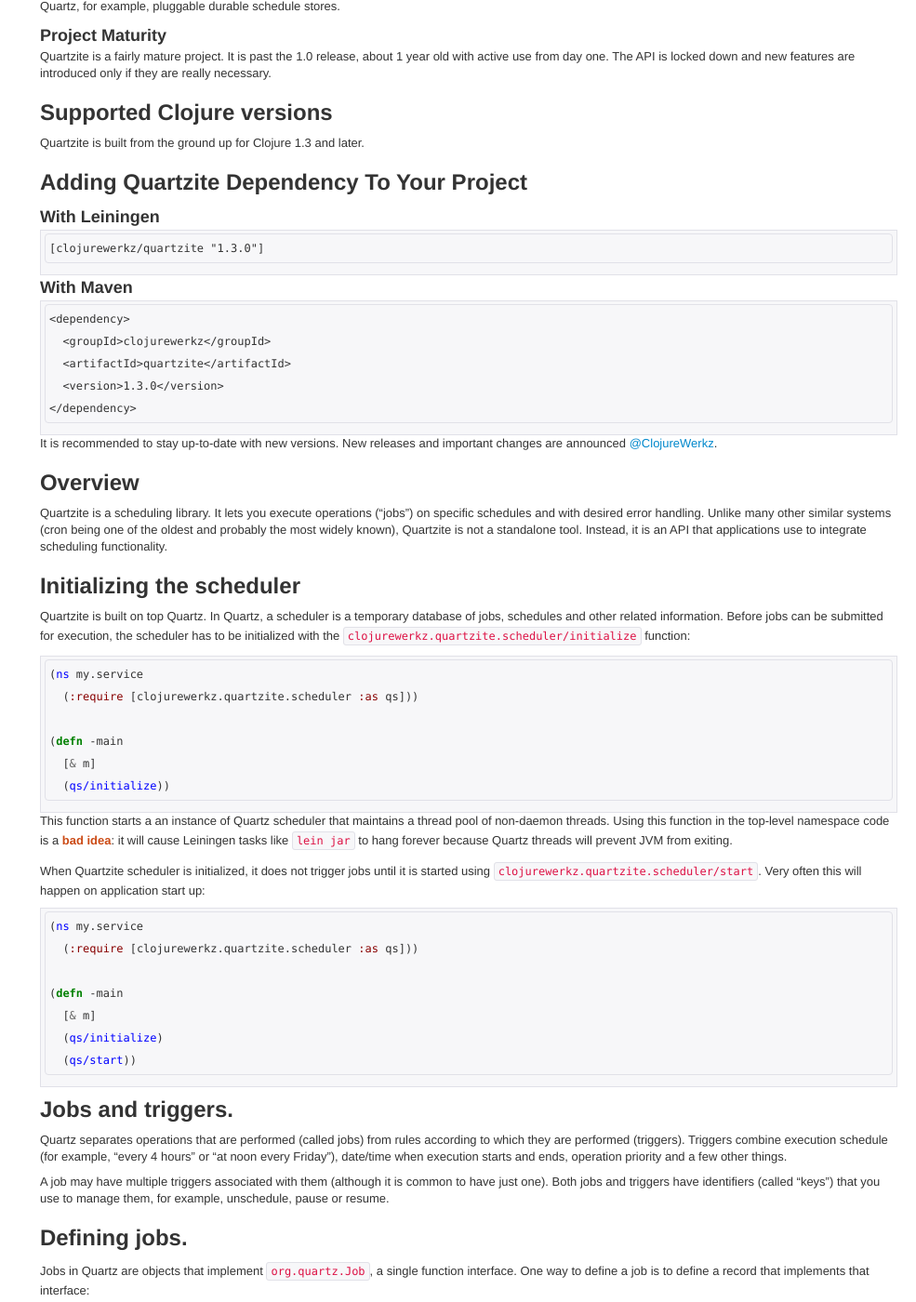
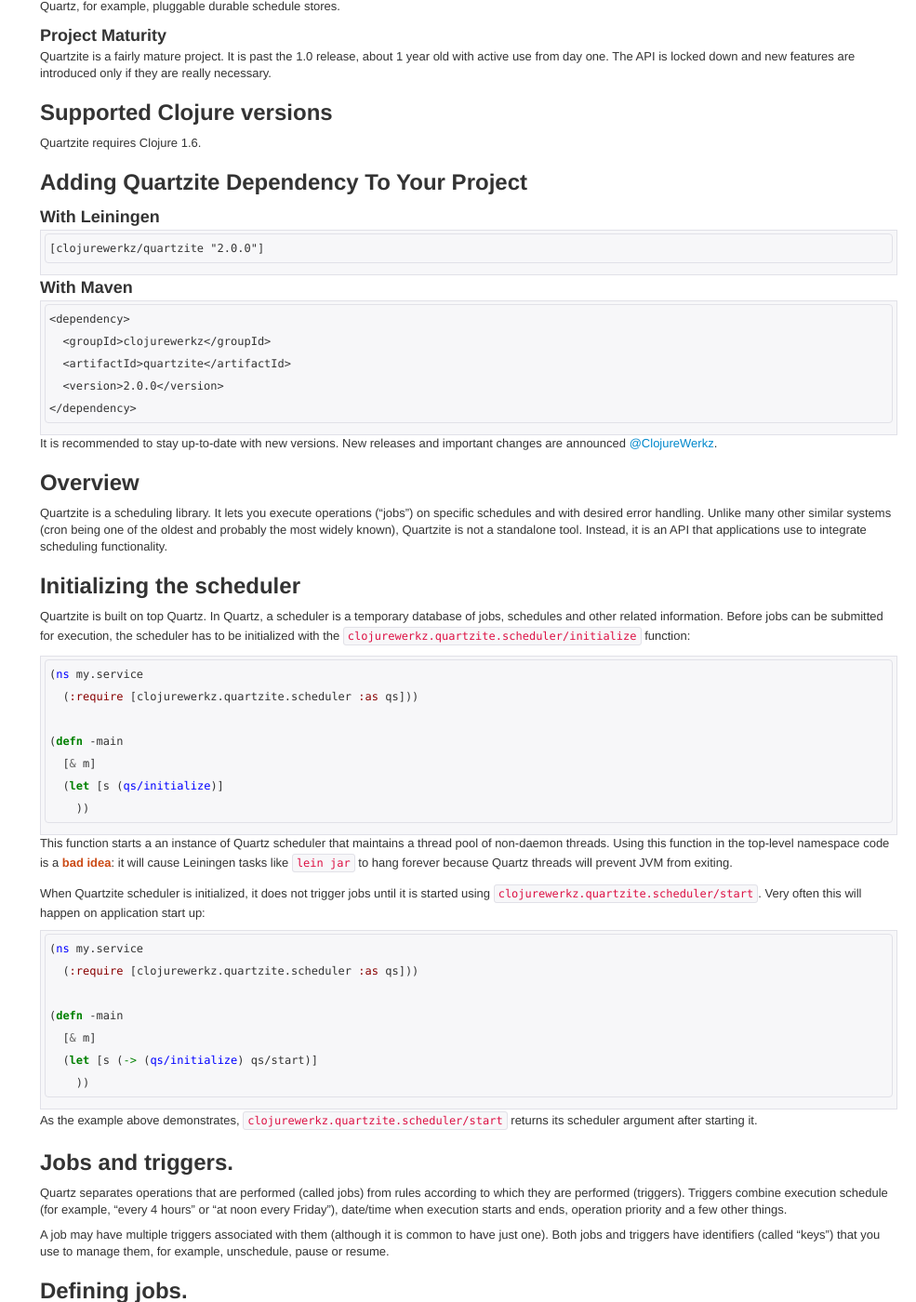
Before and after one commit to clojurewerkz/quartzite.docs, a Jekyll site: the page built from articles/getting_started.md, in a window 1280 px wide and 1400 px high, scrolled down 516 px. Shown: the whole window at 93% size, without its empty margins (295-1280 px from the left). Built offline with Jekyll 4.4.1, drawn with Linux system fonts in a browser that asks for light colours; some web fonts are replaced; Markdown is read by kramdown in place of the engine named in the settings; comment, search, counter and statistics services are not loaded; some of the changed text lies outside the part shown.

Commit message:
Update Getting Started for 2.0

````diff
--- a/articles/getting_started.md
+++ b/articles/getting_started.md
@@ -19,7 +19,7 @@
 
 ## What version of Quartzite does this guide cover?
 
-This guide covers Quartzite `1.3.x` (including beta releases).
+This guide covers Quartzite `2.0.x` (including beta releases).
 
 
 ## Quartzite Overview
@@ -42,21 +42,21 @@
 
 ## Supported Clojure versions
 
-Quartzite is built from the ground up for Clojure 1.3 and later.
+Quartzite requires Clojure 1.6.
 
 
 ## Adding Quartzite Dependency To Your Project
 
 ### With Leiningen
 
-    [clojurewerkz/quartzite "1.3.0"]
+    [clojurewerkz/quartzite "2.0.0"]
 
 ### With Maven
 
     <dependency>
       <groupId>clojurewerkz</groupId>
       <artifactId>quartzite</artifactId>
-      <version>1.3.0</version>
+      <version>2.0.0</version>
     </dependency>
 
 It is recommended to stay up-to-date with new versions. New releases and important changes are announced [@ClojureWerkz](http://twitter.com/ClojureWerkz).
@@ -64,15 +64,21 @@
 
 ## Overview
 
-Quartzite is a scheduling library. It lets you execute operations ("jobs") on specific schedules and with desired error handling. Unlike many other
-similar systems (cron being one of the oldest and probably the most widely known), Quartzite is not a standalone tool. Instead, it is an API that
-applications use to integrate scheduling functionality.
+Quartzite is a scheduling library. It lets you execute operations
+("jobs") on specific schedules and with desired error handling. Unlike
+many other similar systems (cron being one of the oldest and probably
+the most widely known), Quartzite is not a standalone tool. Instead,
+it is an API that applications use to integrate scheduling
+functionality.
 
 
 ## Initializing the scheduler
 
-Quartzite is built on top Quartz. In Quartz, a scheduler is a temporary database of jobs, schedules and other related information. Before jobs can be submitted for execution,
-the scheduler has to be initialized with the `clojurewerkz.quartzite.scheduler/initialize` function:
+Quartzite is built on top Quartz. In Quartz, a scheduler is a
+temporary database of jobs, schedules and other related
+information. Before jobs can be submitted for execution, the scheduler
+has to be initialized with the
+`clojurewerkz.quartzite.scheduler/initialize` function:
 
 ``` clojure
 (ns my.service
@@ -80,14 +86,19 @@
 
 (defn -main
   [& m]
-  (qs/initialize))
+  (let [s (qs/initialize)]
+    ))
 ```
 
-This function starts a an instance of Quartz scheduler that maintains a thread pool of non-daemon threads. Using this function in
-the top-level namespace code is a **bad idea**: it will cause Leiningen tasks like `lein jar` to hang forever because Quartz threads will prevent
-JVM from exiting.
+This function starts a an instance of Quartz scheduler that maintains
+a thread pool of non-daemon threads. Using this function in the
+top-level namespace code is a **bad idea**: it will cause Leiningen
+tasks like `lein jar` to hang forever because Quartz threads will
+prevent JVM from exiting.
 
-When Quartzite scheduler is initialized, it does not trigger jobs until it is started using `clojurewerkz.quartzite.scheduler/start`. Very often this will happen on application start up:
+When Quartzite scheduler is initialized, it does not trigger jobs
+until it is started using `clojurewerkz.quartzite.scheduler/start`.
+Very often this will happen on application start up:
 
 ``` clojure
 (ns my.service
@@ -95,25 +106,34 @@
 
 (defn -main
   [& m]
-  (qs/initialize)
-  (qs/start))
+  (let [s (-> (qs/initialize) qs/start)]
+    ))
 ```
+
+As the example above demonstrates, `clojurewerkz.quartzite.scheduler/start` returns
+its scheduler argument after starting it.
 
 
 
 ## Jobs and triggers.
 
-Quartz separates operations that are performed (called jobs) from rules according to which they are performed (triggers). Triggers combine execution schedule
-(for example, "every 4 hours" or "at noon every Friday"), date/time when execution starts and ends, operation priority and a few other things.
+Quartz separates operations that are performed (called jobs) from
+rules according to which they are performed (triggers). Triggers
+combine execution schedule (for example, "every 4 hours" or "at noon
+every Friday"), date/time when execution starts and ends, operation
+priority and a few other things.
 
-A job may have multiple triggers associated with them (although it is common to have just one). Both jobs and triggers have identifiers (called "keys")
-that you use to manage them, for example, unschedule, pause or resume.
+A job may have multiple triggers associated with them (although it is
+common to have just one). Both jobs and triggers have identifiers
+(called "keys") that you use to manage them, for example, unschedule,
+pause or resume.
 
 
 ## Defining jobs.
 
-Jobs in Quartz are objects that implement `org.quartz.Job`, a single function interface. One way to define a job is to define a record
-that implements that interface:
+Jobs in Quartz are objects that implement `org.quartz.Job`, a single
+function interface. One way to define a job is to define a record that
+implements that interface:
 
 ``` clojure
 (defrecord NoOpJob []
@@ -123,12 +143,15 @@
     ))
 ```
 
-This does not look very Clojuric, does it. Because jobs are single method interfaces, it makes perfect sense to use Clojure functions as jobs.
-Unfortunately, due to certain Quartz implementation details and the way Clojure loads generated classes, many approaches to using
+This does not look very Clojuric, does it. Because jobs are single
+method interfaces, it makes perfect sense to use Clojure functions as
+jobs.  Unfortunately, due to certain Quartz implementation details and
+the way Clojure loads generated classes, many approaches to using
 functions do not work.
 
-Quartzite provides a macro that makes defining jobs more concise but avoids limitations of using proxies and reification. The macro
-is `clojurewerkz.quartzite.jobs/defjob`:
+Quartzite provides a macro that makes defining jobs more concise but
+avoids limitations of using proxies and reification. The macro is
+`clojurewerkz.quartzite.jobs/defjob`:
 
 ``` clojure
 (ns my.service
@@ -137,8 +160,8 @@
 
 (defn -main
   [& m]
-  (qs/initialize)
-  (qs/start))
+  (let [s (-> (qs/initialize) qs/start)]
+    ))
 
 (defjob NoOpJob
   [ctx]
@@ -160,11 +183,11 @@
 
 (defn -main
   [& m]
-  (qs/initialize)
-  (qs/start)
-  (let [job (j/build
+  (let [s   (-> (qs/initialize) qs/start)
+        job (j/build
               (j/of-type NoOpJob)
-              (j/with-identity (j/key "jobs.noop.1")))]))
+              (j/with-identity (j/key "jobs.noop.1")))]
+    ))
 ```
 
 `clojurewerkz.quartzite.jobs/key` function can be used with any other function that accepts job keys.
@@ -174,8 +197,10 @@
 
 ## Using simple periodic schedules
 
-Triggers are defined using another DSL, this time from the `clojurewerkz.quartzite.triggers` namespace. Lets define a trigger that fires
-(executes its associated job) 10 times every 200 ms, starting immediately:
+Triggers are defined using another DSL, this time from the
+`clojurewerkz.quartzite.triggers` namespace. Lets define a trigger
+that fires (executes its associated job) 10 times every 200 ms,
+starting immediately:
 
 ``` clojure
 (ns my.service
@@ -184,9 +209,8 @@
 
 (defn -main
   [& m]
-  (qs/initialize)
-  (qs/start)
-  (let [trigger (t/build
+  (let [s       (-> (qs/initialize) qs/start)
+        trigger (t/build
                   (t/with-identity (t/key "triggers.1"))
                   (t/start-now)
                   (t/with-schedule (schedule
@@ -194,12 +218,16 @@
                                      (with-interval-in-milliseconds 200))))]))
 ```
 
-So how triggers are defined is quite similar to how jobs are defined. Quartz provides several types of execution schedules
-and Quartzite supports all of them in the DSL. A couple more schedule types will be demonstrated later in this guide.
+So how triggers are defined is quite similar to how jobs are
+defined. Quartz provides several types of execution schedules and
+Quartzite supports all of them in the DSL. A couple more schedule
+types will be demonstrated later in this guide.
 
-Simple periodic schedule demonstrated here is used when you need to perform a task N times with a fixed time interval.
+Simple periodic schedule demonstrated here is used when you need to
+perform a task N times with a fixed time interval.
 
-Now that we know how to define jobs and triggers, lets schedule them for execution.
+Now that we know how to define jobs and triggers, lets schedule them
+for execution.
 
 
 ## Scheduling jobs for execution
@@ -220,9 +248,8 @@
 
 (defn -main
   [& m]
-  (qs/initialize)
-  (qs/start)
-  (let [job (j/build
+  (let [s   (-> (qs/initialize) qs/start)
+        job (j/build
               (j/of-type NoOpJob)
               (j/with-identity (j/key "jobs.noop.1")))
         trigger (t/build
@@ -231,17 +258,20 @@
                   (t/with-schedule (schedule
                                      (with-repeat-count 10)
                                      (with-interval-in-milliseconds 200))))]
-  (qs/schedule job trigger)))
+  (qs/schedule s job trigger)))
 ```
 
-If the scheduler is started, execution begins according to the start moment of the submitted trigger. In the example above, the trigger
-will fire 10 times every 200 ms and expire after that. Expired triggers do not execute associated jobs.
+If the scheduler is started, execution begins according to the start
+moment of the submitted trigger. In the example above, the trigger
+will fire 10 times every 200 ms and expire after that. Expired
+triggers do not execute associated jobs.
 
 
 ## Unscheduling jobs
 
-To unschedule an operation, you unschedule its trigger (or several of them) using `clojurewerkz.quartzite.scheduler/unschedule-job`
-and `clojurewerkz.quartzite.scheduler/unschedule-jobs` functions:
+To unschedule an operation, you unschedule its trigger (or several of
+them) using `clojurewerkz.quartzite.scheduler/unschedule-job` and
+`clojurewerkz.quartzite.scheduler/unschedule-jobs` functions:
 
 ``` clojure
 (ns my.service
@@ -257,9 +287,8 @@
 
 (defn -main
   [& m]
-  (qs/initialize)
-  (qs/start)
-  (let [job (j/build
+  (let [s   (-> (qs/initialize) qs/start)
+       job  (j/build
               (j/of-type NoOpJob)
               (j/with-identity (j/key "jobs.noop.1")))
         tk      (t/key "triggers.1")
@@ -270,25 +299,33 @@
                                      (with-repeat-count 10)
                                      (with-interval-in-milliseconds 200))))]
   ;; submit for execution
-  (qs/schedule job trigger)
+  (qs/schedule s job trigger)
   ;; and immediately unschedule the trigger
-  (qs/unschedule-job tk)))
+  (qs/unschedule-job s tk)))
 ```
 
-Please note that `unschedule-job` takes a *trigger* key. `clojurewerkz.quartzite.scheduler/unschedule-jobs` works the same way but
-takes a collection of keys.
+Please note that `unschedule-job` takes a *trigger*
+key. `clojurewerkz.quartzite.scheduler/unschedule-jobs` works the same
+way but takes a collection of keys.
 
-There are other functions that delete jbos and all their triggers, pause execution of triggers and so on. They are covered in the
+There are other functions that delete jbos and all their triggers,
+pause execution of triggers and so on. They are covered in the
 [Scheduling, unscheduling and pausing jobs](/articles/unscheduling_and_pausing.html) guide.
 
 
 ## Using Cron expression schedules
 
-One of the schedule types that Quartz supports is the Cron expression schedule. It lets you define the schedule as a single expression
-similar to those used with cron(8)(http://linux.die.net/man/8/cron). This form is concise but may also seem cryptic. As such, Cron schedules
-are most commonly used when migrating legacy applications or by developers who are deeply familiar with Cron.
+One of the schedule types that Quartz supports is the Cron expression
+schedule. It lets you define the schedule as a single expression
+similar to those used with
+cron(8)(http://linux.die.net/man/8/cron). This form is concise but may
+also seem cryptic. As such, Cron schedules are most commonly used when
+migrating legacy applications or by developers who are deeply familiar
+with Cron.
 
-To define a trigger that will use a Cron expression schedule, you combine DSLs from `clojurewerkz.quartzite.triggers` and `clojurewerkz.quartzite.schedule.cron` namespaces:
+To define a trigger that will use a Cron expression schedule, you
+combine DSLs from `clojurewerkz.quartzite.triggers` and
+`clojurewerkz.quartzite.schedule.cron` namespaces:
 
 ``` clojure
 (ns my.service
@@ -304,9 +341,8 @@
 
 (defn -main
   [& m]
-  (qs/initialize)
-  (qs/start)
-  (let [job (j/build
+  (let [s   (-> (qs/initialize) qs/start)
+        job (j/build
               (j/of-type NoOpJob)
               (j/with-identity (j/key "jobs.noop.1")))
         trigger (t/build
@@ -314,18 +350,22 @@
                   (t/start-now)
                   (t/with-schedule (schedule
                                      (cron-schedule "0 0 15 ? * 5"))))]
-  (qs/schedule job trigger)))
+  (qs/schedule s job trigger)))
 ```
 
-The Quartz cron expressions are more powerful than the traditional [crontab(5)](http://linux.die.net/man/5/crontab) spec, providing
-an additional field for seconds, a special character for "increments" and more. See the [CronExpression](http://www.quartz-scheduler.org/api/2.1.5/org/quartz/CronExpression.html)
+The Quartz cron expressions are more powerful than the traditional
+[crontab(5)](http://linux.die.net/man/5/crontab) spec, providing an
+additional field for seconds, a special character for "increments" and
+more. See the
+[CronExpression](http://www.quartz-scheduler.org/api/2.1.5/org/quartz/CronExpression.html)
 javadoc for more details.
 
 
 ## Using calendar interval schedules
 
-Third type of trigger schdule is the calendar interval schedule. It fires at fixed intervals: minutes, hours, days, weeks, months or years.
-In this example, we use intervals of 1 day:
+Third type of trigger schdule is the calendar interval schedule. It
+fires at fixed intervals: minutes, hours, days, weeks, months or
+years.  In this example, we use intervals of 1 day:
 
 ``` clojure
 (ns my.service
@@ -341,9 +381,8 @@
 
 (defn -main
   [& m]
-  (qs/initialize)
-  (qs/start)
-  (let [job (j/build
+  (let [s   (-> (qs/initialize) qs/start)
+       job (j/build
               (j/of-type NoOpJob)
               (j/with-identity (j/key "jobs.noop.1")))
         trigger (t/build
@@ -351,7 +390,7 @@
                   (t/start-now)
                   (t/with-schedule (schedule
                                      (with-interval-in-days 1))))]
-  (qs/schedule job trigger)))
+  (qs/schedule s job trigger)))
 ```
 
 
@@ -373,7 +412,9 @@
             [clojurewerkz.quartzite.triggers :as t]
             [clojurewerkz.quartzite.jobs :as j]
 	    [clojurewerkz.quartzite.jobs :refer [defjob]]
-            [clojurewerkz.quartzite.schedule.daily-interval :refer [schedule monday-through-friday starting-daily-at time-of-day ending-daily-at with-interval-in-minutes]]))
+            [clojurewerkz.quartzite.schedule.daily-interval :refer [schedule monday-through-friday
+                                                                    starting-daily-at time-of-day ending-daily-at
+                                                                    with-interval-in-minutes]]))
 
 (defjob NoOpJob
   [ctx]
@@ -381,9 +422,8 @@
 
 (defn -main
   [& m]
-  (qs/initialize)
-  (qs/start)
-  (let [job (j/build
+  (let [s   (-> (qs/initialize) qs/start)
+       job  (j/build
               (j/of-type NoOpJob)
               (j/with-identity (j/key "jobs.noop.1")))
         trigger (t/build
@@ -394,21 +434,24 @@
                                      (monday-through-friday)
                                      (starting-daily-at (time-of-day 9 00 00))
                                      (ending-daily-at (time-of-day 17 00 00)))))]
-  (qs/schedule job trigger)))
+  (qs/schedule s job trigger)))
 ```
 
 
 
 ## Wrapping up
 
-We have walked through basic features of Quartzite (and Quartz, the library it is built on). Quartzite makes it easier to work with executing operations
-on a schedule:
+We have walked through basic features of Quartzite (and Quartz, the
+library it is built on). Quartzite makes it easier to work with
+executing operations on a schedule:
 
  * Separates scheduling and execution rules from jobs
  * Provides multiple types of schedules
  * Provides means to identify jobs and triggers, schedule, unschedule, pause and resume them
 
-Granted, this flexibility comes at some additional boilerplate but Quartzite avoids most of it with a number of DSLs that Clojure is so good at.
+Granted, this flexibility comes at some additional boilerplate but
+Quartzite avoids most of it with a number of DSLs that Clojure is so
+good at.
 
 Quartz has many more small features this guide does not cover:
 
@@ -422,16 +465,21 @@
 
 Most of these features are covered in the rest of the guides.
 
-While Quartzite focuses on providing convenient expressive DSLs for scheduling, it benefits directly from all those features. To integrate many of them,
-all you have to do is to add a dependency to your project (or have a JAR on the classpath any other way) and specify a line or few in
-the Quartz configuration file, `quartz.properties`, that must also be on the classpath.
+While Quartzite focuses on providing convenient expressive DSLs for
+scheduling, it benefits directly from all those features. To integrate
+many of them, all you have to do is to add a dependency to your
+project (or have a JAR on the classpath any other way) and specify a
+line or few in the Quartz configuration file, `quartz.properties`,
+that must also be on the classpath.
 
 
 ## What to read next
 
-The documentation is organized as a number of guides, covering all kinds of topics.
+The documentation is organized as a number of guides, covering all
+kinds of topics.
 
-We recommend that you read the following guides first, if possible, in this order:
+We recommend that you read the following guides first, if possible, in
+this order:
 
  * [Scheduler initialization](/articles/scheduler.html)
  * [Defining jobs](/articles/jobs.html)
@@ -442,6 +490,9 @@
 
 ## Tell Us What You Think!
 
-Please take a moment to tell us what you think about this guide on Twitter or the [Quartzite mailing list](https://groups.google.com/forum/#!forum/clojure-quartz)
+Please take a moment to tell us what you think about this guide on
+Twitter or the [Quartzite mailing list](https://groups.google.com/forum/#!forum/clojure-quartz).
 
-Let us know what was unclear or what has not been covered. Maybe you do not like the guide style or grammar or discover spelling mistakes. Reader feedback is key to making the documentation better.
+Let us know what was unclear or what has not been covered. Maybe you
+do not like the guide style or grammar or discover spelling
+mistakes. Reader feedback is key to making the documentation better.
````
